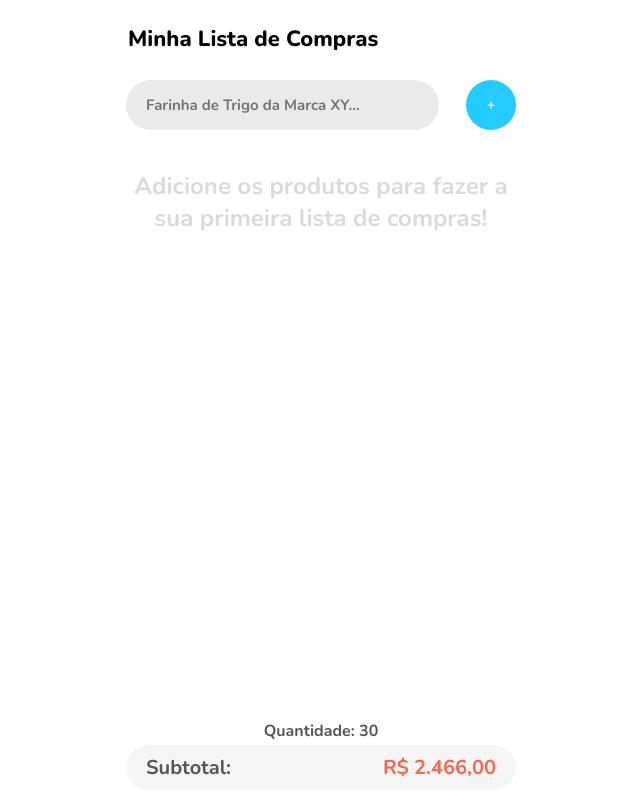
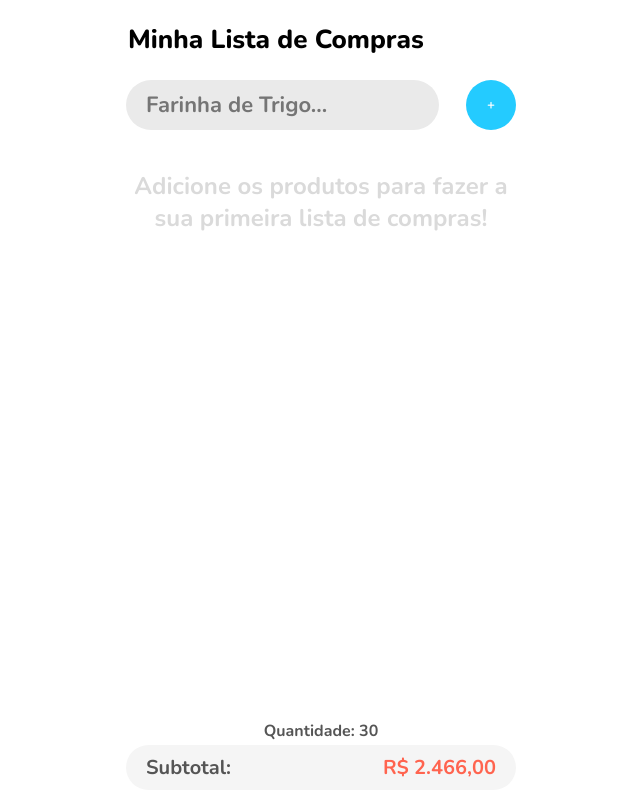
Before and after one commit to lvinicius94/lista-de-compras, a React (Vite) app: page / in a window 1280 px wide. Shown: the whole page, without its empty margins (319-959 px from the left). Built offline with nearby package versions, Linux system fonts and the light colour scheme.

Commit message:
Aumento do tamanho da fonte

```diff
--- a/src/Item.css
+++ b/src/Item.css
@@ -23,7 +23,7 @@
 .nomeItem{
     display: flex;
     align-items: center;
-    font-size: 15px;
+    font-size: 22px;
     height: 42px;
     font-weight: bold;
     color: #555;
@@ -42,6 +42,8 @@
     font-weight: bold;
     color: #FF644F;
     background: none;
+
+
 }
 
 .quantidadeItem{
--- a/src/Item.jsx
+++ b/src/Item.jsx
@@ -47,7 +47,16 @@ function Item({textoproduto, imagemIcone, onClick, corProduto, onClickR, primeir
 
             <div className="nomePreco">
                 <span onClick={onClick} className="nomeItem">{textoproduto}<img className="statusIcon" src={imagemIcone} alt="Produto não selecionado" /></span>
-                <input className="precoItem" type="text" value={preco} onChange={handleChange} />
+
+                <input
+                className="precoItem"
+                type="text"
+                value={preco}
+                onChange={handleChange}
+                pattern="[0-9]*"
+                inputMode="numeric"
+                />
+
             </div>
 
             <div className="quantidadeItem">
--- a/src/ListaDeCompras.css
+++ b/src/ListaDeCompras.css
@@ -33,11 +33,12 @@
     border: none;
     font-weight: 900;
     width: 100%;
+    resize: none;
   }
 
 .topo .Titulo{
     display: flex;
-    font-size: 22px;
+    font-size: 26px;
     height: 60px;
     margin: 0;
     margin-bottom: 10px;
@@ -60,7 +61,7 @@
     height: 50px;
     padding: 0 20px;
     font-weight: bold;
-    font-size: 15px;
+    font-size: 22px;
 }
 
 .botaoAdicionar{
--- a/src/ListaDeCompras.jsx
+++ b/src/ListaDeCompras.jsx
@@ -28,7 +28,7 @@ function ListaDeCompras(){
     const [lista, setLista] = useState(listaArmazenada ? JSON.parse(listaArmazenada) : []);
     const [novoItem, setNovoItem] = useState("");
 
-    const [nomeDaLista, setnomeDaLista] = useState("Minha Lista de Compras");
+
 
 
     useEffect(()=>{
@@ -94,7 +94,7 @@ function ListaDeCompras(){
                 value={novoItem}
                 onChange={(e)=>{setNovoItem(e.target.value)}}
 
-                    placeholder="Farinha de Trigo da Marca XY..."
+                    placeholder="Farinha de Trigo..."
                 />
                 <button className="botaoAdicionar" type="submit">+</button>
             </form>
```
